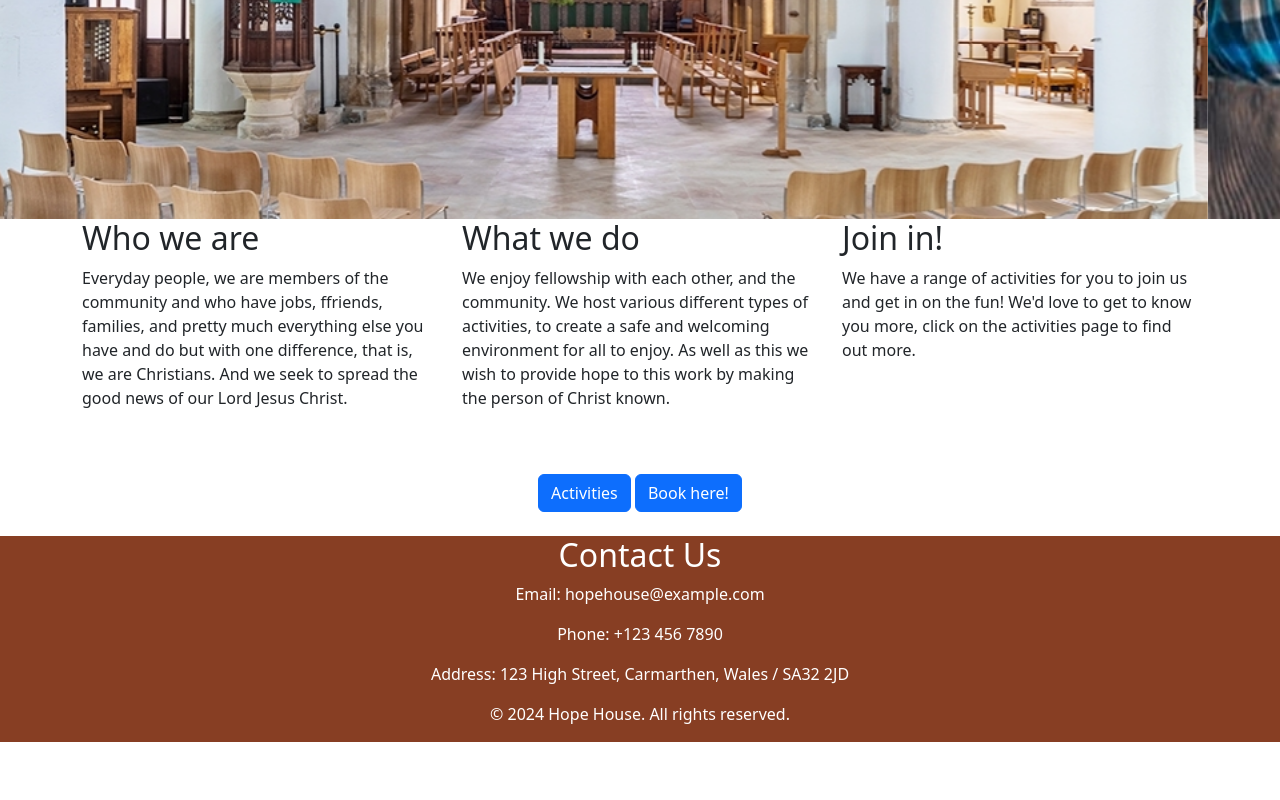
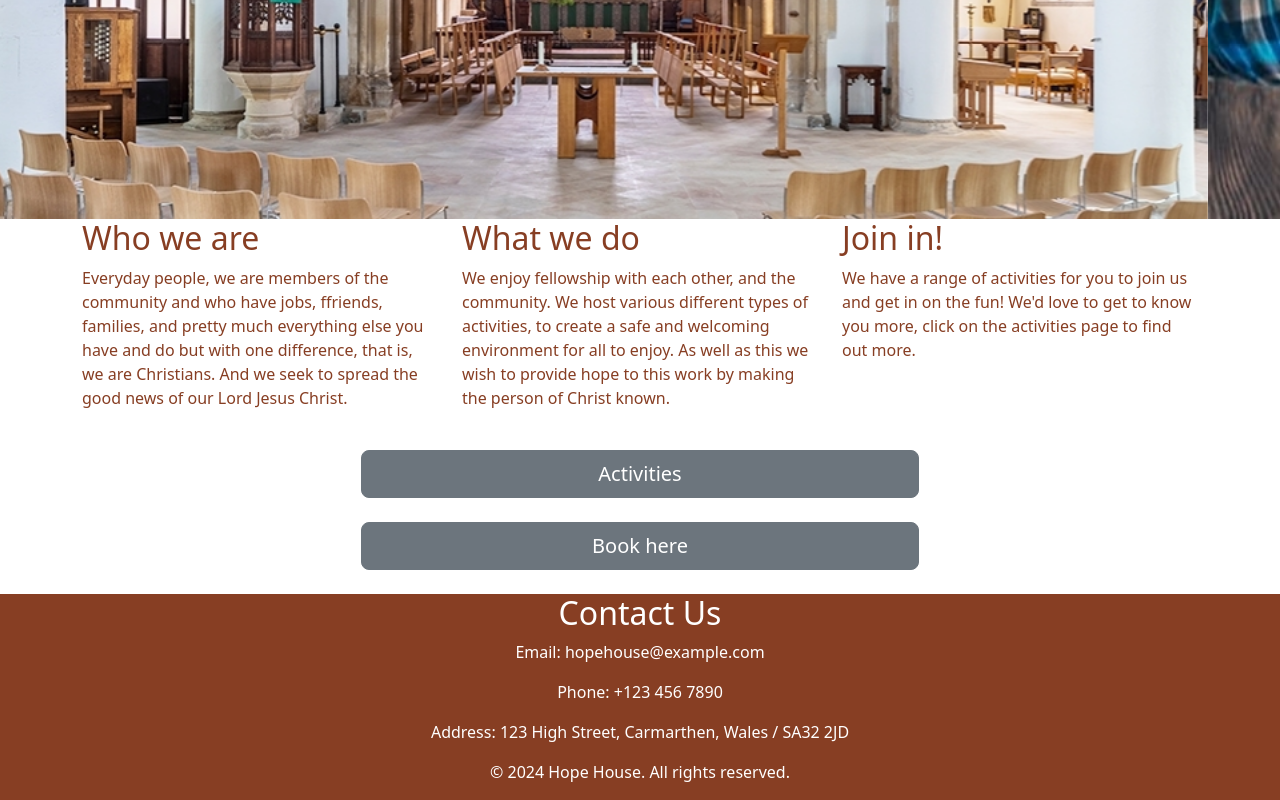
Before and after one commit to Mark1-15/project-1, a plain HTML site: page index.html in a window 1280 px wide. Shown: the part 1330-2130 px from the top of the page. Before the commit the page ends 2072 px from the top, so only its background shows below. Drawn offline with nearby package versions, Linux system fonts and the light colour scheme.

Commit message:
updated button style and 'about us' font

```diff
--- a/index.html
+++ b/index.html
@@ -97,26 +97,28 @@
   <section class="container section" id="about-us">
     <div class="row">
       <div class="col-12 col-md-6 col-lg-4">
-      <h2>Who we are</h2>
-      <p>Everyday people, we are members of the community and who have jobs, ffriends, families, and pretty much
+      <h2 class="aboutus-text">Who we are</h2>
+      <p class="aboutus-text">Everyday people, we are members of the community and who have jobs, ffriends, families, and pretty much
         everything else you have and do but with one difference, that is, we are Christians. And we seek to spread the
         good news of our Lord Jesus Christ.</p>
     </div>
     <div class="col-12 col-md-6 col-lg-4">
-      <h2>What we do</h2>
-      <p>We enjoy fellowship with each other, and the community. We host various different types of activities, to
+      <h2 class="aboutus-text">What we do</h2>
+      <p class="aboutus-text">We enjoy fellowship with each other, and the community. We host various different types of activities, to
         create a safe and welcoming environment for all to enjoy. As well as this we wish to provide hope to this work
         by making the person of Christ known.</p>
     </div>
     <div class="col-12 col-md-6 col-lg-4">
-      <h2>Join in!</h2>
-      <p>We have a range of activities for you to join us and get in on the fun! We'd love to get to know you more, click on the activities page to find out more.</p>
+      <h2 class="aboutus-text">Join in!</h2>
+      <p  class="aboutus-text">We have a range of activities for you to join us and get in on the fun! We'd love to get to know you more, click on the activities page to find out more.</p>
     </div>
   </div>
-     <div class=" mt-4 text-center">
-    <a class="btn btn-primary my-4" href="#" role="button">Activities</a>
-    <a class="btn btn-primary" href="#" role="button">Book here!</a>
+  <div class="text-center">
+    <a href="activities.html" class="btn btn-primary btn-lg btn-secondary d-grid gap-2 col-6 mx-auto m-4">Activities</a>
   </div>
+  <div class="text-center">
+    <a href="#" class="btn btn-primary btn-lg btn-secondary d-grid gap-2 col-6 mx-auto m-4">Book here</a>
+    </div>
   </section>
 
   <!-- Footer -->
```
Also changed, not shown: activities.html (+1 -1 lines).
